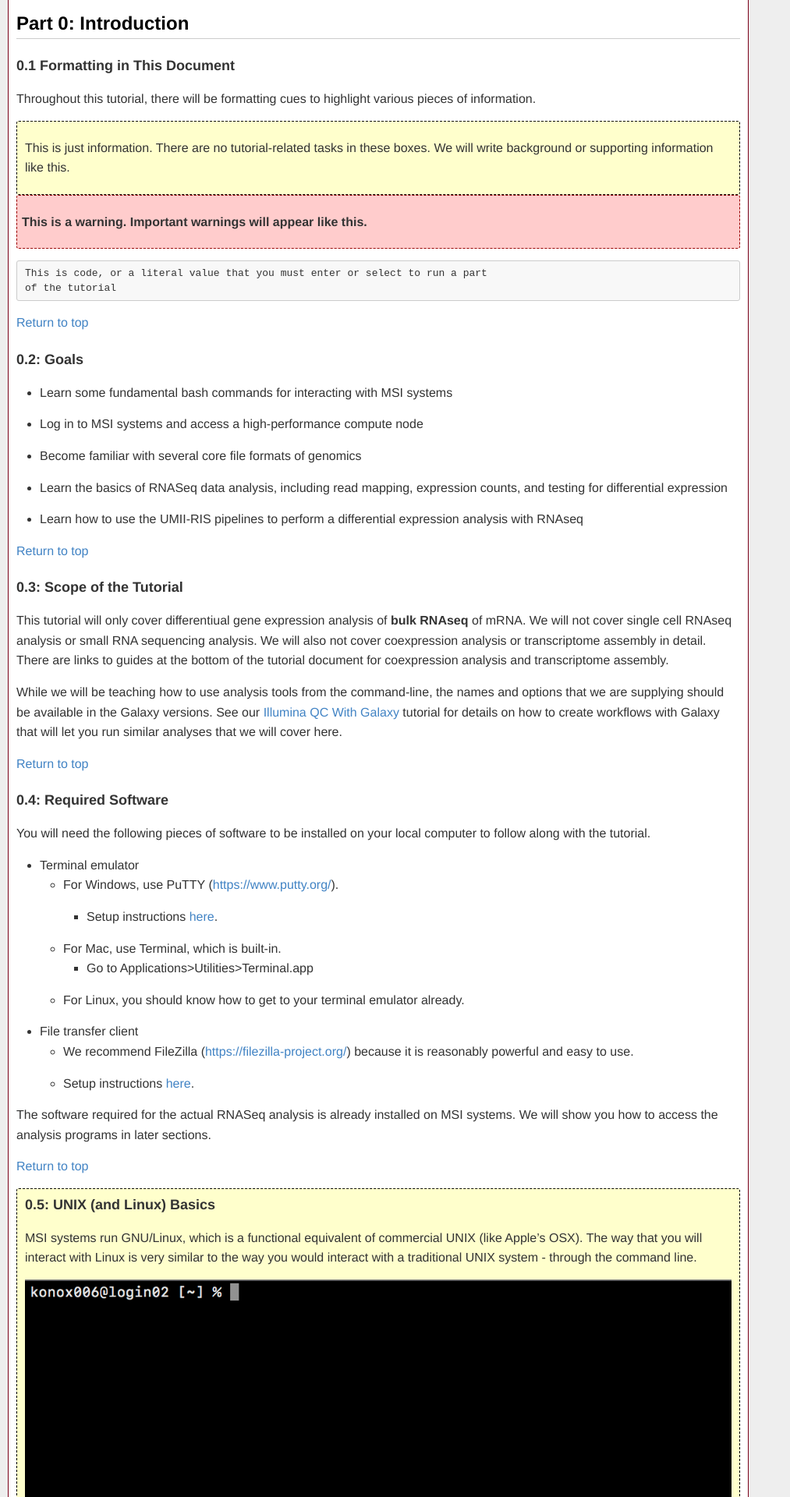
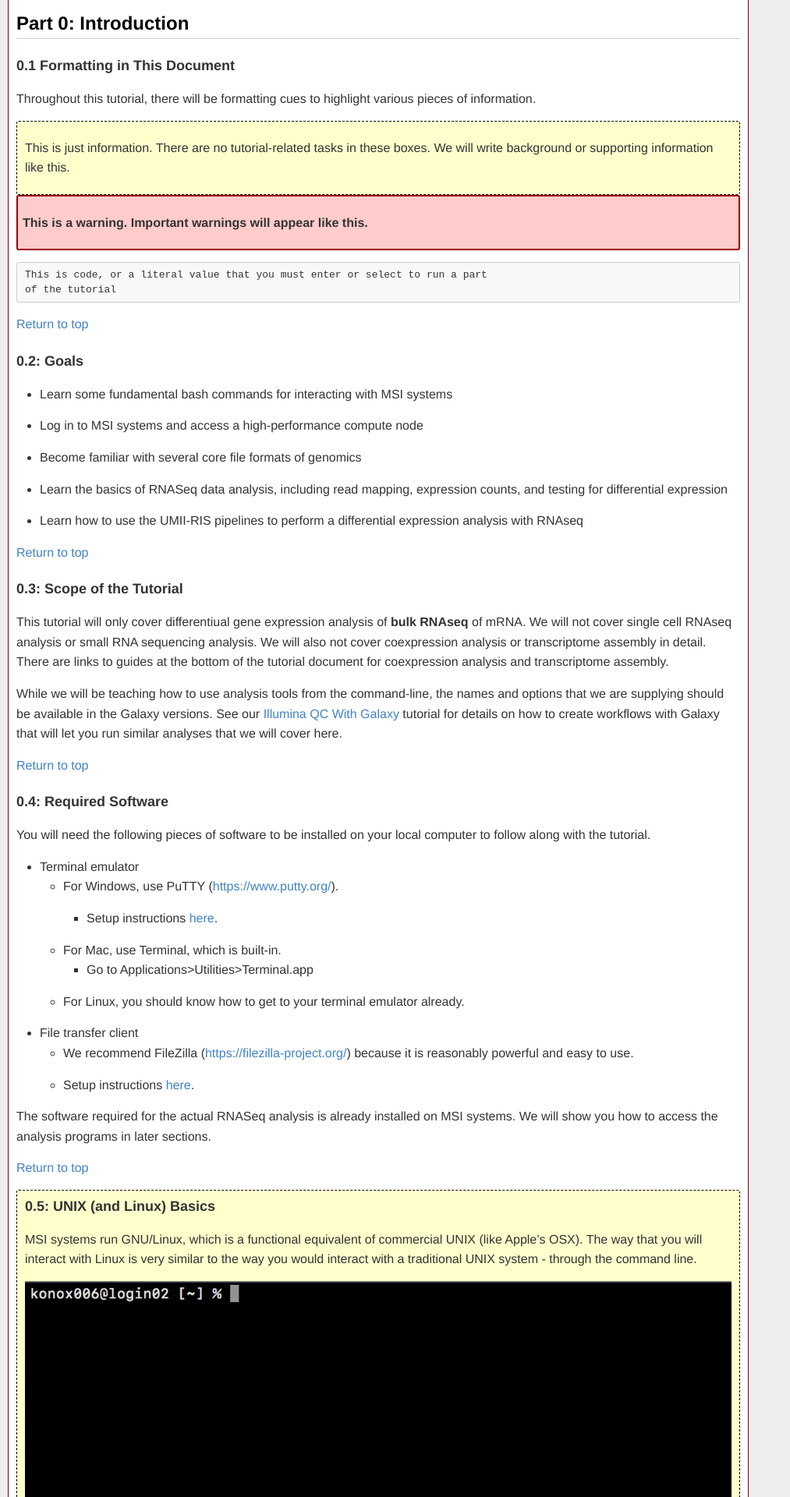
Before and after one commit to msi-ris/Tutorials, a Jekyll site: the page built from rnaseq_cmd.md, in a window 1280 px wide. Shown: the part 2124-4044 px from the top of the page at 78% size, without its empty margins (0-1013 px from the left). Built offline with Jekyll 4.4.1, drawn with Linux system fonts in a browser that asks for light colours.

Commit message:
change border of warning div

```diff
--- a/css/main.css
+++ b/css/main.css
@@ -47,7 +47,7 @@ div.info {
 }
 
 div.warn {
-    border:1px dashed #900;
+    border:2px solid #900;
     background-color:#ffcccc;
     background-image:url('/MSI-RIS/Tutorials/graphics/Warn.png');
     background-repeat:no-repeat;
```
